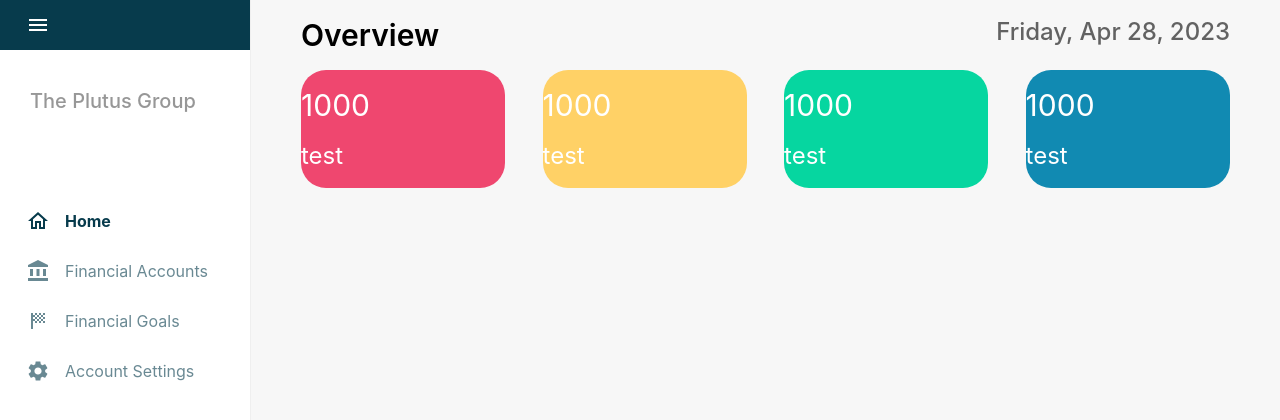
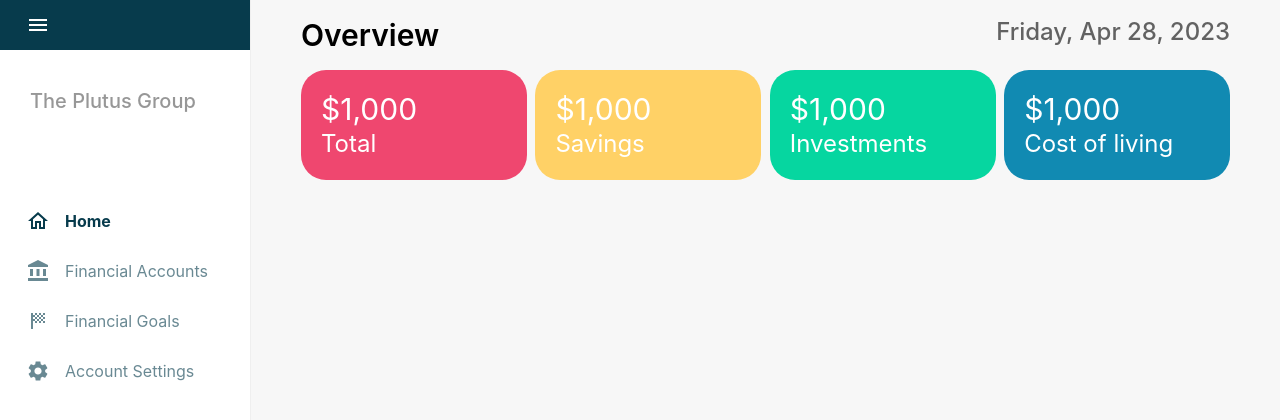
Before and after one commit to caidenceus/plutus, a React (Create React App) app in the folder plutus/: page / in a window 1280 px wide. Shown: the top 420 px of the page. Built offline with nearby package versions, Linux system fonts and the light colour scheme.

Commit message:
Add overview animation

```diff
--- /dev/null
+++ b/plutus/src/components/home/OverviewTiles.css
@@ -0,0 +1,10 @@
+@keyframes zoom-in {
+  from {transform: scale(1, 1);}
+  to {transform: scale(1.05, 1.05)}
+}
+
+.hover-animation {
+  animation-fill-mode: forwards;
+  animation-name: zoom-in;
+  animation-duration: 250ms;
+}
--- a/plutus/src/components/home/OverviewTiles.js
+++ b/plutus/src/components/home/OverviewTiles.js
@@ -1,11 +1,33 @@
 import Typography from "../common/Typography";
-import { colors } from "../common/colors"
+import { colors } from "../common/colors";
+import "./OverviewTiles.css";
+
+import { useState } from "react";
 
 function Tile({ title, dollarAmount, color }) {
+  const [isHovered, setIsHovered] = useState(false);
+
+  function handleIsHovered() {
+    setIsHovered(!isHovered);
+  }
+
+  const tileStyle = {
+    color: "white",
+    backgroundColor: color,
+    borderRadius: "25px",
+    width: "20%",
+    padding: "20px"
+  };
+
   return (
-    <div style={{color: "white", backgroundColor: color, borderRadius: "25px", width: "22%"}}>
-      <Typography variant="h5">{dollarAmount}</Typography>
-      <Typography variant="h6">{title}</Typography>
+    <div
+      style={tileStyle}
+      onMouseEnter={handleIsHovered}
+      onMouseLeave={handleIsHovered}
+      class={isHovered && "hover-animation"}
+    >
+      <Typography variant="h5" margin={"0"}>${dollarAmount.toLocaleString()}</Typography>
+      <Typography variant="h6" margin={"0"}>{title}</Typography>
     </div>
   );
 }
@@ -13,10 +35,10 @@ function Tile({ title, dollarAmount, color }) {
 function OverviewTiles() {
   return (
     <div style={{display: "flex", justifyContent: "space-between", padding: "0 50px"}}>
-      <Tile title={"test"} dollarAmount={1000} color={colors.red} />
-      <Tile title={"test"} dollarAmount={1000} color={colors.yellow} />
-      <Tile title={"test"} dollarAmount={1000} color={colors.green} />
-      <Tile title={"test"} dollarAmount={1000} color={colors.teal} />
+      <Tile title={"Total"} dollarAmount={1000.00} color={colors.red} />
+      <Tile title={"Savings"} dollarAmount={1000.00} color={colors.yellow} />
+      <Tile title={"Investments"} dollarAmount={1000.00} color={colors.green} />
+      <Tile title={"Cost of living"} dollarAmount={1000.00} color={colors.teal} />
     </div>
   );
 }
```
